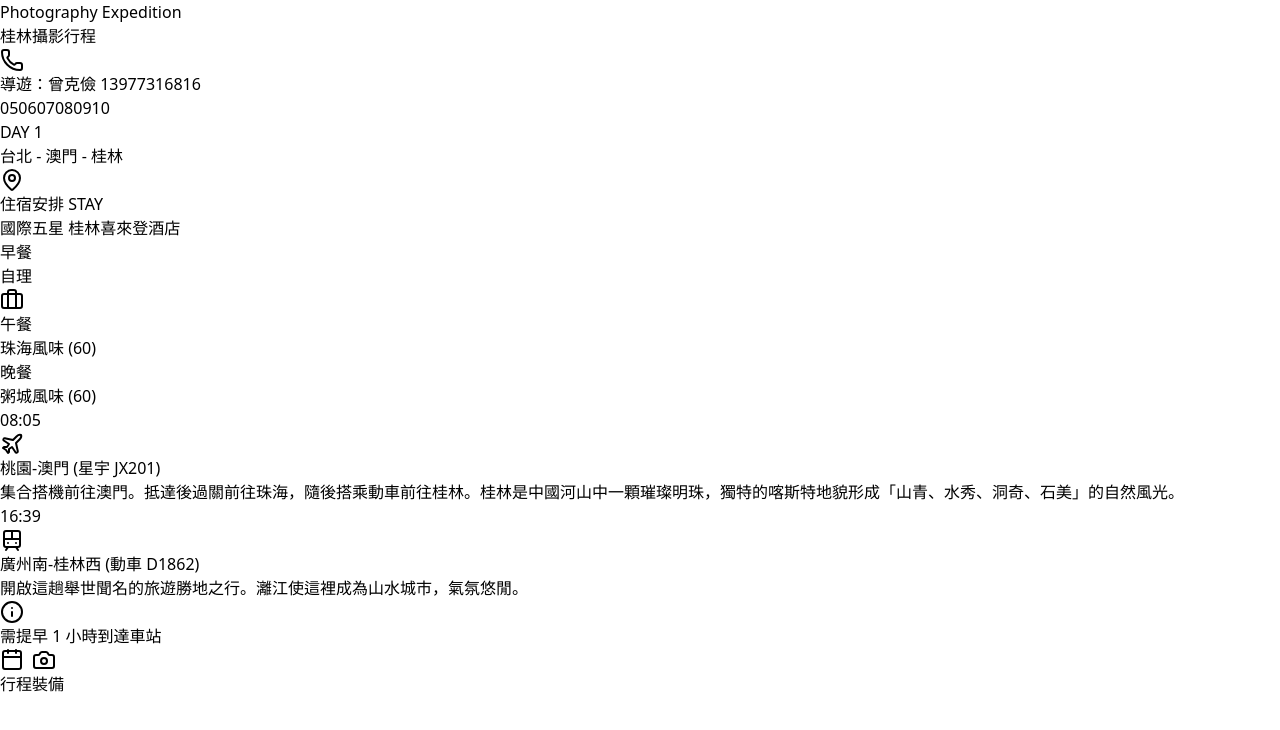
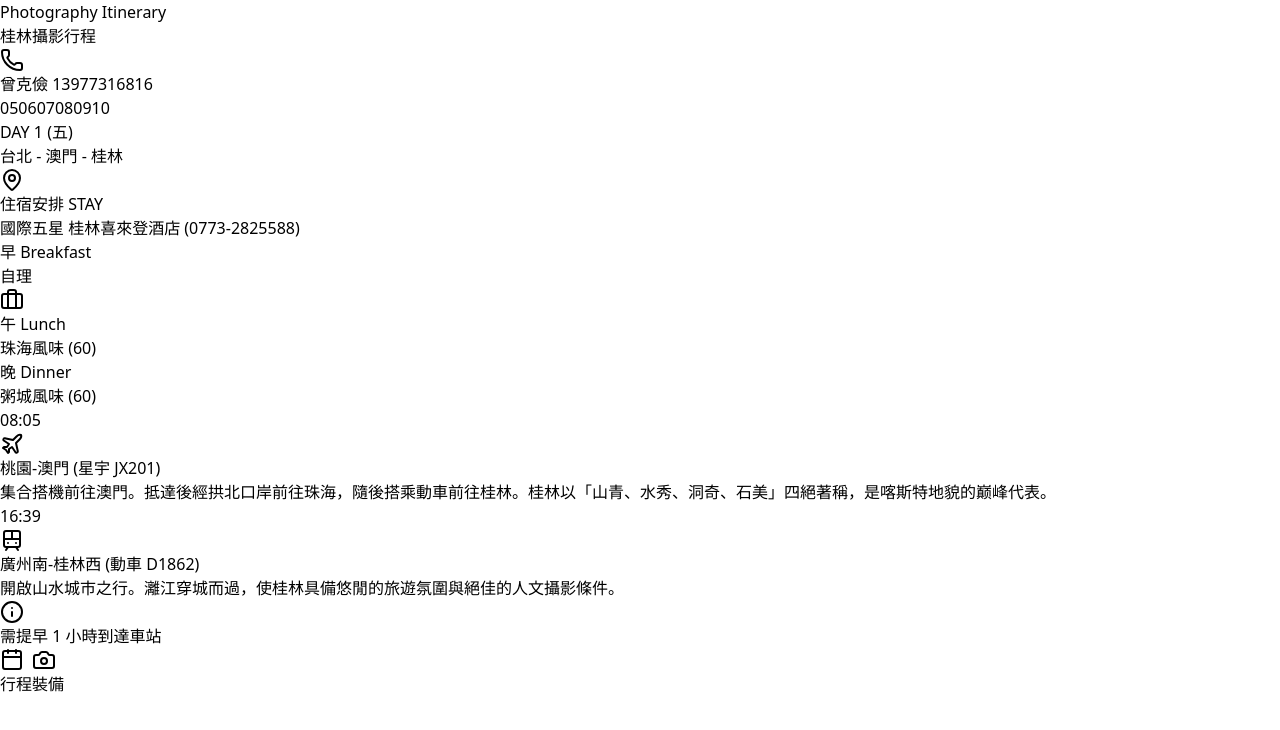
Before and after one commit to kmtsvlee/guilin-trip, a React (Vite) app: page / in a window 1280 px wide. Shown: the top 730 px of the page. Built offline with nearby package versions, Linux system fonts and the light colour scheme.

Commit message:
feat: 桂林攝影手帳森林綠最終版，內容完整校對

```diff
--- a/src/App.tsx
+++ b/src/App.tsx
@@ -1,5 +1,4 @@
 import { useState } from 'react';
-// 精確引入下方會用到的 10 個圖示，不多不少，消滅所有 unused 警告
 import { Camera, MapPin, Phone, Briefcase, Info, ChevronRight, Calendar, Luggage, Plane, Train } from 'lucide-react';
 
 interface DayData {
@@ -14,55 +13,55 @@ interface DayData {
 const schedule: DayData[] = [
   {
     date: "06/05", dayOfWeek: "五", location: "台北 - 澳門 - 桂林",
-    stay: "國際五星 桂林喜來登酒店",
+    stay: "國際五星 桂林喜來登酒店 (0773-2825588)",
     meals: { b: "自理", l: "珠海風味 (60)", d: "粥城風味 (60)" },
     items: [
-      { t: "08:05", title: "桃園-澳門 (星宇 JX201)", desc: "集合搭機前往澳門。抵達後過關前往珠海，隨後搭乘動車前往桂林。桂林是中國河山中一顆璀璨明珠，獨特的喀斯特地貌形成「山青、水秀、洞奇、石美」的自然風光。", icon: "plane" },
-      { t: "16:39", title: "廣州南-桂林西 (動車 D1862)", desc: "開啟這趟舉世聞名的旅遊勝地之行。灕江使這裡成為山水城市，氣氛悠閒。", note: "需提早 1 小時到達車站", icon: "train" }
+      { t: "08:05", title: "桃園-澳門 (星宇 JX201)", desc: "集合搭機前往澳門。抵達後經拱北口岸前往珠海，隨後搭乘動車前往桂林。桂林以「山青、水秀、洞奇、石美」四絕著稱，是喀斯特地貌的巅峰代表。", icon: "plane" },
+      { t: "16:39", title: "廣州南-桂林西 (動車 D1862)", desc: "開啟山水城市之行。灕江穿城而過，使桂林具備悠閒的旅遊氛圍與絕佳的人文攝影條件。", note: "需提早 1 小時到達車站", icon: "train" }
     ]
   },
   {
     date: "06/06", dayOfWeek: "六", location: "桂林 - 陽朔",
     stay: "准五星 新西街麗華酒店",
-    meals: { b: "飯店內", l: "農家宴 (60)", d: "啤酒魚 (60)" },
+    meals: { b: "飯店內", l: "農家宴 (60)", d: "啤酒魚風味 (60)" },
     items: [
-      { t: "09:00", title: "遇龍河三橋風光", desc: "拍攝富里橋、金龍橋與遇龍橋。橋長與倒影相接，酷似一輪滿月。遇龍河兩岸山峰清秀，竹木繁茂，水質清澈，是絕佳的田園水墨畫面。", icon: "camera" },
-      { t: "17:00", title: "興坪漁火攝影 (含漁翁)", desc: "傳統漁事活動在暮色下展現神采。漁民利用魚鷹獵食，竹筏上的煤油燈火與灕江大背景融為一體，捕捉如畫般的奇妙景觀。", note: "拍攝約 2 小時，包含模特漁翁", icon: "camera" }
+      { t: "09:00", title: "灕江精華段 (興坪-九馬畫山)", desc: "搭乘竹筏拍攝著名的「九馬畫山」。兩岸奇峰排列，水質清澈如鏡。隨後前往遇龍河拍攝富里橋、金龍橋等古橋風光，橋洞與倒影構成圓月景象。", icon: "camera" },
+      { t: "17:00", title: "興坪漁火專場攝影", desc: "特別安排漁民現場示範。在灕江暮色中，利用竹筏、魚鷹、煤油燈火，捕捉傳統漁事活動的神秘與神采，是桂林最具代表性的人文大片機位。", note: "漁火拍攝含模特漁翁費用", icon: "camera" }
     ]
   },
   {
     date: "06/07", dayOfWeek: "日", location: "陽朔 - 相公山",
-    stay: "相公山山莊 或 同級",
+    stay: "相公山山莊 (方便清晨拍攝)",
     meals: { b: "飯店內", l: "蝴蝶莊園 (60)", d: "陽朔風味餐 (60)" },
     items: [
-      { t: "09:00", title: "陽朔公園 + 西山 + 西街", desc: "西街是 1400 多年歷史的古鎮街區，明清時期風格與中西合璧的異國風情咖啡館、酒吧交織，形成獨特的旅遊景點。", icon: "camera" },
-      { t: "16:00", title: "烏龍泉拍攝夕陽", desc: "烏龍泉是拍攝田園光影的著名基地，捕捉群峰排列有序、蜿蜒流淌的灕江美景。", note: "此處為攝影愛好者必選位", icon: "camera" }
+      { t: "09:00", title: "陽朔西街 / 陽朔公園", desc: "西街擁有 1400 多年歷史，建築維持明清風格，是中西文化交融的著名街區。隨後前往烏龍泉攝影基地，拍攝田園光影與群峰層次。", icon: "camera" },
+      { t: "16:00", title: "烏龍泉夕陽攝影", desc: "烏龍泉山峰排列有序，蜿蜒的灕江與田園村落交織。夕陽西下時，光影在喀斯特群峰間跳躍，是風景攝影師的必選之地。", note: "注意防蚊與腳架平穩", icon: "camera" }
     ]
   },
   {
     date: "06/08", dayOfWeek: "一", location: "相公山 - 龍脊梯田",
-    stay: "龍脊九龍五虎觀景臺 - 林舍民宿",
+    stay: "龍脊平安壯寨 - 林舍民宿",
     meals: { b: "飯店內", l: "壯寨風味 (60)", d: "龍勝風味 (60)" },
     items: [
-      { t: "05:00", title: "相公山日出攝影", desc: "登上相公山舉目遠眺，雲海、日出、彩霞吸引無數攝影師。灕江在此處迴轉，層次感豐富。", icon: "camera" },
-      { t: "15:00", title: "龍脊平安壯寨梯田", desc: "拍攝「九龍五虎」與「七星伴月」奇觀。九龍指九條山梁，五虎指微凸小山頭。七個小山包疊立在田中央，守護著彎彎的月亮田。", note: "需換乘景區電車，行李建議輕便", icon: "camera" }
+      { t: "05:00", title: "相公山日出攝影", desc: "登上相公山舉目遠眺，灕江在此處呈大 U 型迴轉，群峰層疊。在雲海日出的映襯下，山水線條極其震撼，是桂林攝影的皇冠之位。", icon: "camera" },
+      { t: "15:00", title: "龍脊梯田 (九龍五虎 / 七星伴月)", desc: "前往平安壯寨。拍攝著名的「九龍五虎」—指九條山脊與五個山頭；「七星伴月」—指七個小山包守護著彎月狀的田塊。梯田規模宏大，線條隨山勢起伏，如詩如畫。", note: "換乘景區電車，行李建議輕便", icon: "camera" }
     ]
   },
   {
     date: "06/09", dayOfWeek: "二", location: "龍脊 - 桂林市區",
     stay: "國際五星 桂林喜來登酒店",
-    meals: { b: "飯店內 (需打包)", l: "竹筒飯 (60)", d: "九龍酒家 (60)" },
+    meals: { b: "飯店內 (需打包)", l: "竹筒飯風味 (60)", d: "九龍酒家 (60)" },
     items: [
-      { t: "05:30", title: "平安壯寨 1 號點日出", desc: "捕捉梯田水面反射的晨曦。龍脊梯田規模極為宏大，線條隨山勢起伏，如詩如畫。", icon: "camera" },
-      { t: "19:00", title: "兩江四湖夜景 (含日月雙塔)", desc: "灕江、桃花江、榕湖、杉湖等環城水系，展現古建築與現代燈光交映。日月雙塔與象鼻山遙遙相望，是桂林地標夜景。", note: "建議使用三腳架進行慢門攝影", icon: "camera" }
+      { t: "05:30", title: "平安壯寨日出攝影", desc: "拍攝晨曦灑在水田上的反光。龍脊梯田在清晨常有薄霧繚繞，壯寨吊腳樓在梯田環抱下顯得靜謐且富有層次感。", icon: "camera" },
+      { t: "19:00", title: "兩江四湖環城水系 / 日月雙塔", desc: "桂林標誌性景觀。兩江四湖展現「城在景中、景在城中」。日月雙塔座落在杉湖，與象鼻山遙遙相望，金塔銀塔交相輝映，是夜景長曝的首選。", note: "建議使用慢門攝影捕捉湖面投影", icon: "camera" }
     ]
   },
   {
     date: "06/10", dayOfWeek: "三", location: "桂林 - 澳門 - 台北",
-    meals: { b: "打包餐盒", l: "四合院 (60)", d: "自理" },
+    meals: { b: "打包餐盒", l: "四合院風味 (60)", d: "自理" },
     items: [
-      { t: "09:34", title: "桂林西 - 廣州南 (動車 G2231)", desc: "收拾行囊，帶著滿滿的攝影大片準備返程。經過珠海情侶路與日月貝大劇院。", icon: "train" },
-      { t: "20:50", title: "澳門機場 (星宇 JX206)", desc: "搭機返回桃園。這趟攝影遠征將山水與民俗人文完美融合在快門中。", note: "4/21 記得確認售票狀況", icon: "plane" }
+      { t: "09:34", title: "桂林西 - 廣州南 (動車 G2231)", desc: "搭乘動車返回。途經珠海情侶路，可遠眺日月貝大劇院。帶著滿滿的攝影作品，準備結束這趟洗滌心靈的山水之旅。", icon: "train" },
+      { t: "20:50", title: "澳門機場 (星宇 JX206)", desc: "搭機返抵桃園。攝影是凝固的時間，這趟遠征紀錄了灕江的煙雨與龍脊的脊樑。", note: "4/21 記得確認售票狀況", icon: "plane" }
     ]
   }
 ];
@@ -76,24 +75,24 @@ export default function App() {
   const [day, setDay] = useState(0);
   const [tab, setTab] = useState<'plan' | 'gear'>('plan');
 
-  // 核心安全處理：確保資料絕對存在，消滅所有 TypeScript 紅字警告
+  // 核心邏輯：強制斷言 DayData，消除所有 TypeScript 紅字
   const c = schedule[day] as DayData;
 
   return (
     <div className="min-h-screen bg-[#F1F5F2] text-[#2D3A30] font-sans antialiased pb-32">
-      {/* Header Section */}
+      {/* Header */}
       <header className="pt-10 px-6 pb-6 text-center">
-        <div className="text-[10px] font-black tracking-[0.3em] text-[#2D5A27] opacity-60 mb-1 uppercase italic underline underline-offset-4 decoration-[#2D5A27]/20">Photography Expedition</div>
+        <div className="text-[10px] font-black tracking-[0.3em] text-[#2D5A27] opacity-60 mb-1 uppercase italic underline underline-offset-4 decoration-[#2D5A27]/20">Photography Itinerary</div>
         <h1 className="text-3xl font-black text-[#2D5A27] tracking-tighter uppercase">桂林攝影行程</h1>
         <div className="mt-4 flex justify-center">
-           <div className="bg-white/90 px-4 py-1.5 rounded-full border border-[#D1DDD5] flex items-center gap-2 shadow-sm">
+           <div className="bg-white/90 px-4 py-1.5 rounded-full border border-[#D1DDD5] flex items-center gap-2 shadow-sm hover:border-[#2D5A27] transition-colors">
              <Phone className="w-3 h-3 text-[#2D5A27]" />
-             <span className="text-[11px] font-bold text-[#4A5D50]">導遊：曾克儉 13977316816</span>
+             <span className="text-[11px] font-bold text-[#4A5D50]">曾克儉 13977316816</span>
            </div>
         </div>
       </header>
 
-      {/* Date Selector */}
+      {/* Day Tabs */}
       <nav className="flex gap-3 px-6 overflow-x-auto no-scrollbar mb-8">
         {schedule.map((d, i) => (
           <button key={i} onClick={() => setDay(i)} className={`px-6 py-2.5 rounded-full text-xs font-bold transition-all shrink-0 border ${day === i ? 'bg-[#2D5A27] text-white border-[#2D5A27] shadow-lg scale-105' : 'bg-white text-[#2D5A27] border-[#D1DDD5]'}`}>
@@ -105,11 +104,11 @@ export default function App() {
       {tab === 'plan' ? (
         <main className="px-6 space-y-6 animate-in fade-in duration-500">
           <div className="text-center">
-            <h2 className="text-2xl font-black text-[#2D5A27] italic uppercase">DAY {day + 1}</h2>
+            <h2 className="text-2xl font-black text-[#2D5A27] italic uppercase">DAY {day + 1} ({c.dayOfWeek})</h2>
             <div className="text-[#2D5A27] font-bold tracking-[0.2em] mt-2 opacity-80 uppercase text-[10px] bg-[#2D5A27]/5 py-1 rounded inline-block px-3">{c.location}</div>
           </div>
 
-          {/* Stay & Meals Card (Forest Green) */}
+          {/* Stay & Meals Card */}
           <div className="bg-[#2D5A27] text-white p-6 rounded-[2.5rem] shadow-xl space-y-5 border-b-4 border-[#1A3A1A]">
              {c.stay && (
                <div className="flex gap-4 border-b border-white/10 pb-4">
@@ -121,23 +120,23 @@ export default function App() {
                </div>
              )}
              <div className="grid grid-cols-3 gap-2 pt-1 text-center items-center">
-               <div className="flex flex-col items-center">
-                  <div className="text-[8px] opacity-50 mb-1 uppercase tracking-tighter">早餐</div>
-                  <div className="text-[11px] font-bold">{c.meals.b}</div>
+               <div className="flex flex-col items-center border-r border-white/10">
+                  <div className="text-[8px] opacity-50 mb-1 uppercase tracking-tighter text-white/80">早 Breakfast</div>
+                  <div className="text-[11px] font-bold text-white">{c.meals.b}</div>
                </div>
-               <div className="border-x border-white/10 flex flex-col items-center px-1">
+               <div className="flex flex-col items-center border-r border-white/10 px-1">
                   <Briefcase className="w-3.5 h-3.5 mb-1 opacity-40" />
-                  <div className="text-[8px] opacity-50 mb-1 uppercase tracking-tighter">午餐</div>
-                  <div className="text-[11px] font-bold">{c.meals.l}</div>
+                  <div className="text-[8px] opacity-50 mb-1 uppercase tracking-tighter text-white/80">午 Lunch</div>
+                  <div className="text-[11px] font-bold text-white">{c.meals.l}</div>
                </div>
                <div className="flex flex-col items-center">
-                  <div className="text-[8px] opacity-50 mb-1 uppercase tracking-tighter">晚餐</div>
-                  <div className="text-[11px] font-bold">{c.meals.d}</div>
+                  <div className="text-[8px] opacity-50 mb-1 uppercase tracking-tighter text-white/80">晚 Dinner</div>
+                  <div className="text-[11px] font-bold text-white">{c.meals.d}</div>
                </div>
              </div>
           </div>
 
-          {/* Timeline */}
+          {/* Timeline Items with Detailed Descriptions */}
           <div className="space-y-6 pt-4 pb-12">
             {c.items.map((it, i) => (
               <div key={i} className="flex gap-4">
@@ -145,7 +144,7 @@ export default function App() {
                   <div className="w-3 h-3 rounded-full bg-[#2D5A27] ring-4 ring-white shadow-sm" />
                   {i !== c.items.length - 1 && <div className="w-0.5 grow bg-[#D1DDD5] my-1" />}
                 </div>
-                <div className="bg-white p-5 rounded-[1.8rem] border border-[#D1DDD5] shadow-sm grow hover:border-[#2D5A27] transition-colors group">
+                <div className="bg-white p-5 rounded-[1.8rem] border border-[#D1DDD5] shadow-sm grow hover:border-[#2D5A27] transition-all group">
                   <div className="flex items-center gap-2 mb-2">
                     <span className="text-[#2D5A27] font-black font-mono text-sm">{it.t}</span>
                     <div className="flex items-center gap-1.5 ml-1">
@@ -155,7 +154,7 @@ export default function App() {
                       <h3 className="font-black text-[#2D3A30] text-sm tracking-tight group-hover:text-[#2D5A27] transition-colors">{it.title}</h3>
                     </div>
                   </div>
-                  {it.desc && <p className="text-[#5A6D60] text-[12px] leading-relaxed mb-3 font-medium">{it.desc}</p>}
+                  {it.desc && <p className="text-[#5A6D60] text-[12px] leading-relaxed mb-3 font-medium text-justify">{it.desc}</p>}
                   {it.note && (
                     <div className="bg-[#F8FAF8] p-3 rounded-2xl flex items-start gap-2 border border-[#D1DDD5]">
                       <Info className="w-3.5 h-3.5 text-[#2D5A27] mt-0.5 shrink-0" />
@@ -190,13 +189,13 @@ export default function App() {
         </main>
       )}
 
-      {/* Persistent Bottom Tab Bar (Deep Green) */}
+      {/* Bottom Floating Navigation */}
       <div className="fixed bottom-8 left-10 right-10 flex justify-center z-50">
         <div className="bg-[#1A2E1F]/90 backdrop-blur-xl px-2 py-2 rounded-full flex gap-1 shadow-[0_20px_50px_rgba(0,0,0,0.3)] border border-white/10">
           <button onClick={() => setTab('plan')} className={`flex items-center gap-2 px-7 py-3 rounded-full text-xs font-black transition-all ${tab === 'plan' ? 'bg-[#2D5A27] text-white shadow-lg' : 'text-zinc-500 hover:text-white'}`}>
             <Calendar className="w-4 h-4" /> 行程
           </button>
-          <button onClick={() => setTab('gear')} className={`flex items-center gap-2 px-7 py-3 rounded-full text-xs font-black transition-all ${tab === 'gear' ? 'bg-[#2D5A27] text-white shadow-lg' : 'text-zinc-400 hover:text-white'}`}>
+          <button onClick={() => setTab('gear')} className={`flex items-center gap-2 px-7 py-3 rounded-full text-xs font-black transition-all ${tab === 'gear' ? 'bg-[#2D5A27] text-white shadow-lg' : 'text-zinc-500 hover:text-white'}`}>
             <Camera className="w-4 h-4" /> 裝備
           </button>
         </div>
```
